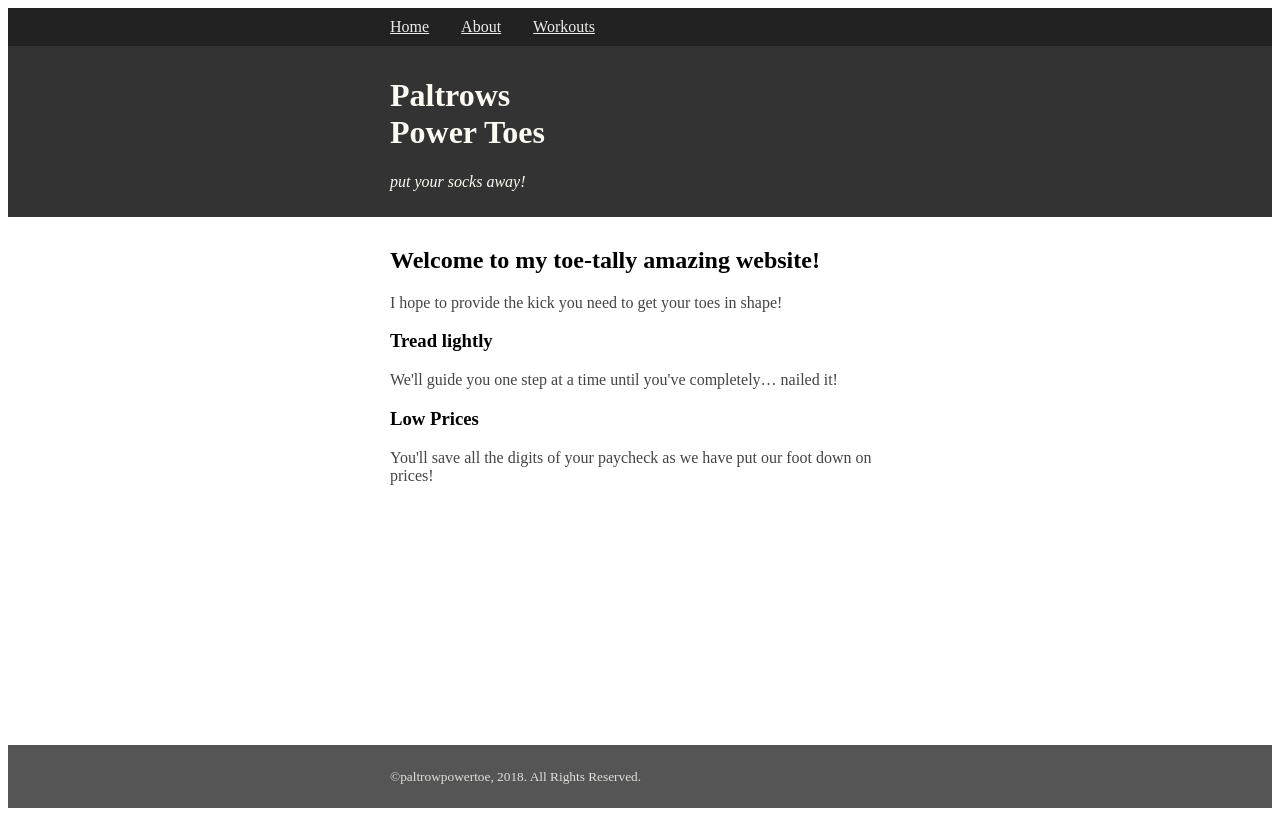
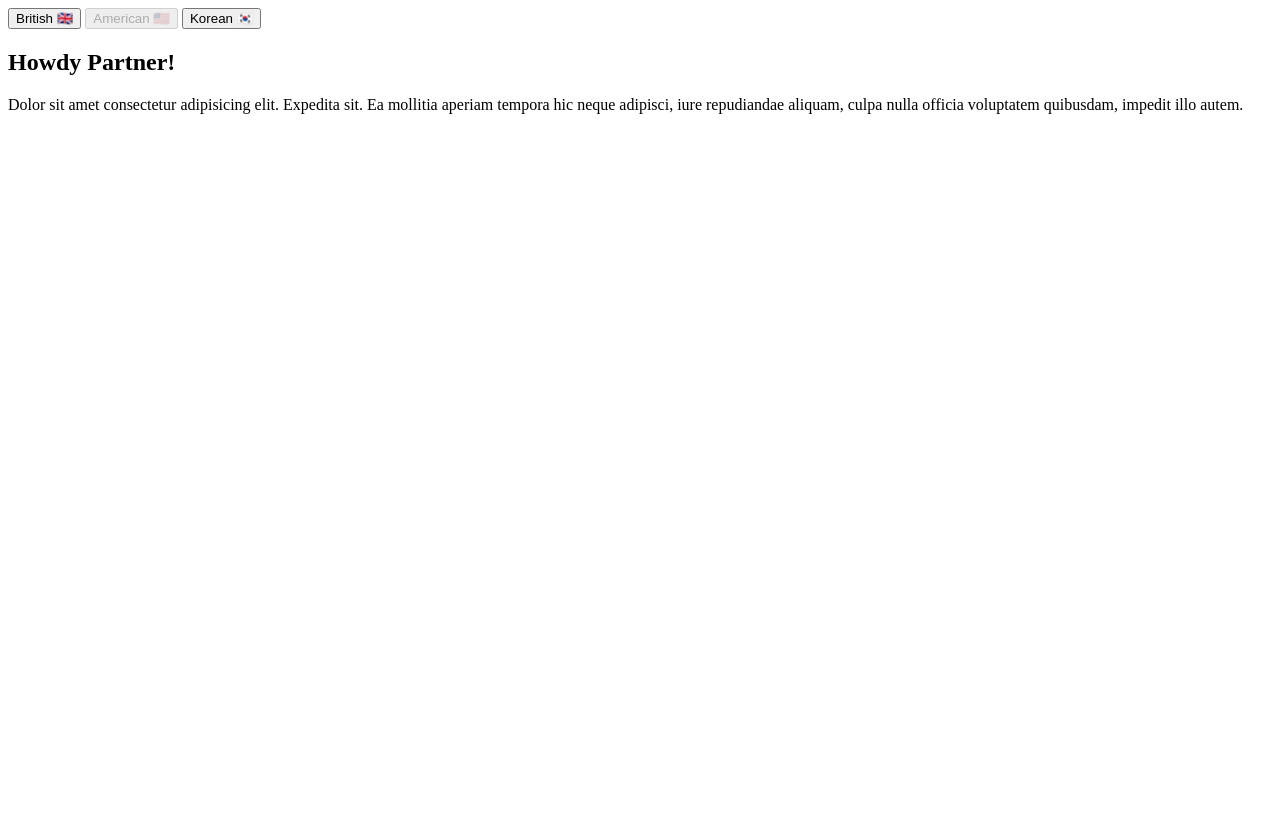
Before and after one commit to rodellwarner/react-playground, a React (Create React App) app: page / in a window 1280 px wide. Built offline with nearby package versions, Linux system fonts and the light colour scheme.

Commit message:
added lang-context

```diff
--- a/src/index.js
+++ b/src/index.js
@@ -3,12 +3,13 @@
 // import Helloworld from "./state-drills/Helloworld";
 // import Bomb from "./state-drills/Bomb";
 // import RouletteGun from "./state-drills/RouletteGun";
-import { BrowserRouter } from "react-router-dom";
-import App from "./paltrows-power-toes/App";
+// import { BrowserRouter } from "react-router-dom";
+// import App from "./paltrows-power-toes/App";
+import AppLang from "./lang-context/AppLang";
 
 ReactDOM.render(
-  <BrowserRouter>
-    <App />
-  </BrowserRouter>,
+  // <BrowserRouter>
+  <AppLang />,
+  // </BrowserRouter>,
   document.getElementById("root")
 );
--- /dev/null
+++ b/src/lang-context/AppLang.js
@@ -0,0 +1,14 @@
+import React, { Component } from "react";
+import Child from "./Child";
+import LangControls from "./LangControls";
+
+export default class AppLang extends Component {
+  render() {
+    return (
+      <div className="AppLang">
+        <LangControls />
+        <Child />
+      </div>
+    );
+  }
+}
--- /dev/null
+++ b/src/lang-context/Child.js
@@ -0,0 +1,10 @@
+import React from "react";
+import GrandChild from "./GrandChild";
+
+export default function Child() {
+  return (
+    <main role="main" className="Child">
+      <GrandChild />
+    </main>
+  );
+}
--- /dev/null
+++ b/src/lang-context/GrandChild.js
@@ -0,0 +1,10 @@
+import React from "react";
+import GreatGrandChild from "./GreatGrandChild";
+
+export default function GrandChild() {
+  return (
+    <div className="GrandChild">
+      <GreatGrandChild />
+    </div>
+  );
+}
--- /dev/null
+++ b/src/lang-context/GreatGrandChild.js
@@ -0,0 +1,19 @@
+import React, { Component } from "react";
+import languageSpecificCopy from "./languageSpecificCopy";
+import LanguageContext from "./LanguageContext";
+
+class GreatGrandChild extends Component {
+  static contextType = LanguageContext;
+
+  render() {
+    const copy = languageSpecificCopy[this.context.lang] || {};
+    return (
+      <section>
+        <h2>{copy.title}</h2>
+        <p>{copy.body}</p>
+      </section>
+    );
+  }
+}
+
+export default GreatGrandChild;
--- /dev/null
+++ b/src/lang-context/LangControls.js
@@ -0,0 +1,34 @@
+import React from "react";
+import LanguageContext from "./LanguageContext";
+
+export default function LangControls(props) {
+  return (
+    <LanguageContext.Consumer>
+      {(value) => {
+        console.log(value);
+        return (
+          <>
+            <button disabled={value.lang === "en-GB"}>
+              British{" "}
+              <span role="img" aria-label="en-GB">
+                🇬🇧
+              </span>
+            </button>{" "}
+            <button disabled={value.lang === "en-US"}>
+              American{" "}
+              <span role="img" aria-label="en-US">
+                🇺🇸
+              </span>
+            </button>{" "}
+            <button disabled={value.lang === "ko"}>
+              Korean{" "}
+              <span role="img" aria-label="ko">
+                🇰🇷
+              </span>
+            </button>
+          </>
+        );
+      }}
+    </LanguageContext.Consumer>
+  );
+}
--- /dev/null
+++ b/src/lang-context/LanguageContext.js
@@ -0,0 +1,7 @@
+import React from "react";
+
+const LanguageContext = React.createContext({
+  lang: window.navigator.language,
+});
+
+export default LanguageContext;
--- /dev/null
+++ b/src/lang-context/languageSpecificCopy.js
@@ -0,0 +1,20 @@
+const languageSpecificCopy = {
+  // put your language here if you want!
+  "en-GB": {
+    title: "Good Morro Old Chap!",
+    body:
+      "Dolor sit amet consectetur adipisicing elit. Expedita sit. Ea mollitia aperiam tempora hic neque adipisci, iure repudiandae aliquam, culpa nulla officia voluptatem quibusdam, impedit illo autem.",
+  },
+  "en-US": {
+    title: "Howdy Partner!",
+    body:
+      "Dolor sit amet consectetur adipisicing elit. Expedita sit. Ea mollitia aperiam tempora hic neque adipisci, iure repudiandae aliquam, culpa nulla officia voluptatem quibusdam, impedit illo autem.",
+  },
+  ko: {
+    title: "폴더 목록",
+    body:
+      "당근은 리베이트를 강화. 를 가졌어요. 여기에도시에 열립니다이 부드러움을 얻으려면, 권리 그 중 일부를 거부하는 일부 사람들에게 즐거움의 의무의 잘못은, 이전의 목적에 장애물이 없다.",
+  },
+};
+
+export default languageSpecificCopy;
--- a/src/paltrows-power-toes/App.js
+++ b/src/paltrows-power-toes/App.js
@@ -1,14 +1,18 @@
-import React, { Component } from 'react'
-import Nav from './Nav'
-import Header from './Header'
-import Footer from './Footer'
-import HomePage from './HomePage'
-import './App.css'
+import React, { Component } from "react";
+import { Route, Switch } from "react-router-dom";
+import Nav from "./Nav";
+import Header from "./Header";
+import Footer from "./Footer";
+import HomePage from "./HomePage";
+import AboutPage from "./AboutPage";
+import WorkoutsPage from "./WorkoutsPage";
+import NotFoundPage from "./NotFoundPage";
+import "./App.css";
 
 export default class App extends Component {
   render() {
     return (
-      <div className='App'>
+      <div className="App">
         <nav>
           <Nav />
         </nav>
@@ -16,12 +20,17 @@
           <Header />
         </header>
         <main>
-          <HomePage />
+          <Switch>
+            <Route exact path="/" component={HomePage} />
+            <Route path="/about" component={AboutPage} />
+            <Route path="/workouts" component={WorkoutsPage} />
+            <Route component={NotFoundPage} />
+          </Switch>
         </main>
         <footer>
           <Footer />
         </footer>
       </div>
-    )
+    );
   }
 }
--- a/src/paltrows-power-toes/Nav.js
+++ b/src/paltrows-power-toes/Nav.js
@@ -1,21 +1,16 @@
-import React, { Component } from 'react'
-import Content from './Content'
-import './Nav.css'
+import React, { Component } from "react";
+import Content from "./Content";
+import { Link } from "react-router-dom";
+import "./Nav.css";
 
 export default class Nav extends Component {
   render() {
     return (
-      <Content className='Nav'>
-        <a href='/'>
-          Home
-        </a>
-        <a href='/about'>
-          About
-        </a>
-        <a href='/workouts'>
-          Workouts
-        </a>
+      <Content className="Nav">
+        <Link to="/">Home</Link>
+        <Link to="/about">About</Link>
+        <Link to="/workouts">Workouts</Link>
       </Content>
-    )
+    );
   }
 }
```
